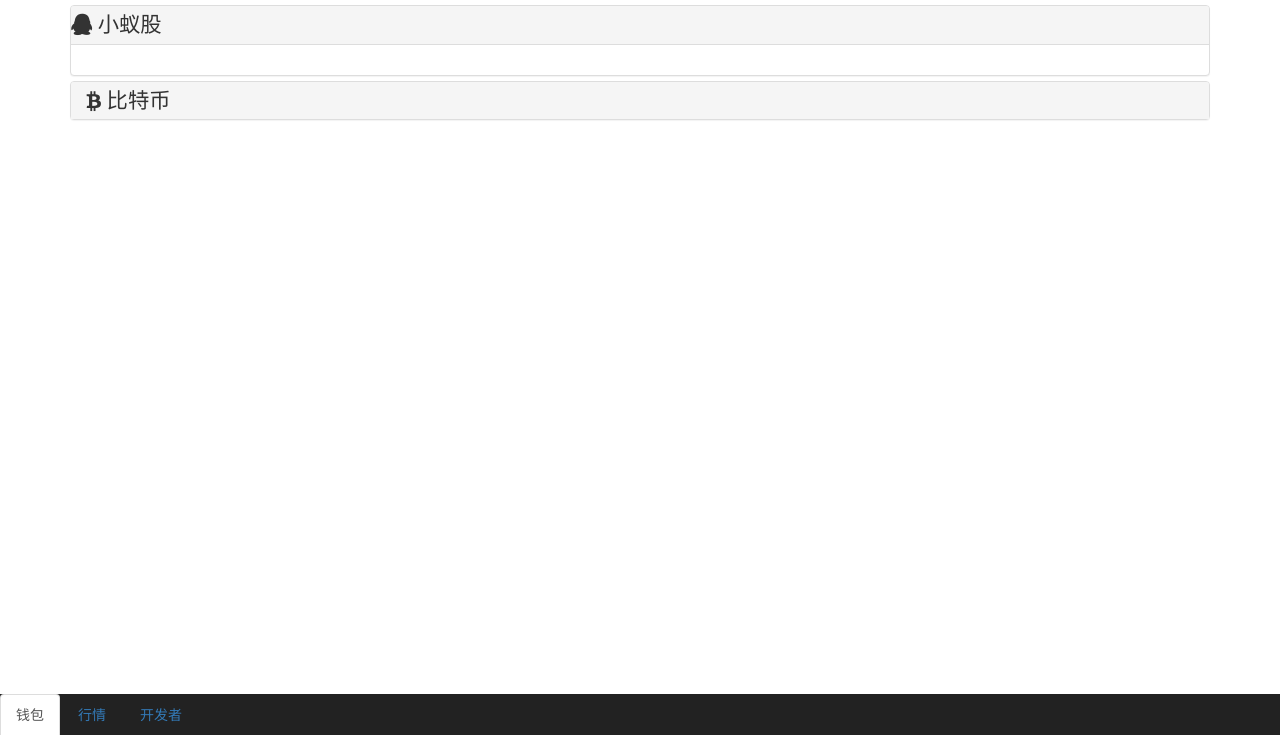
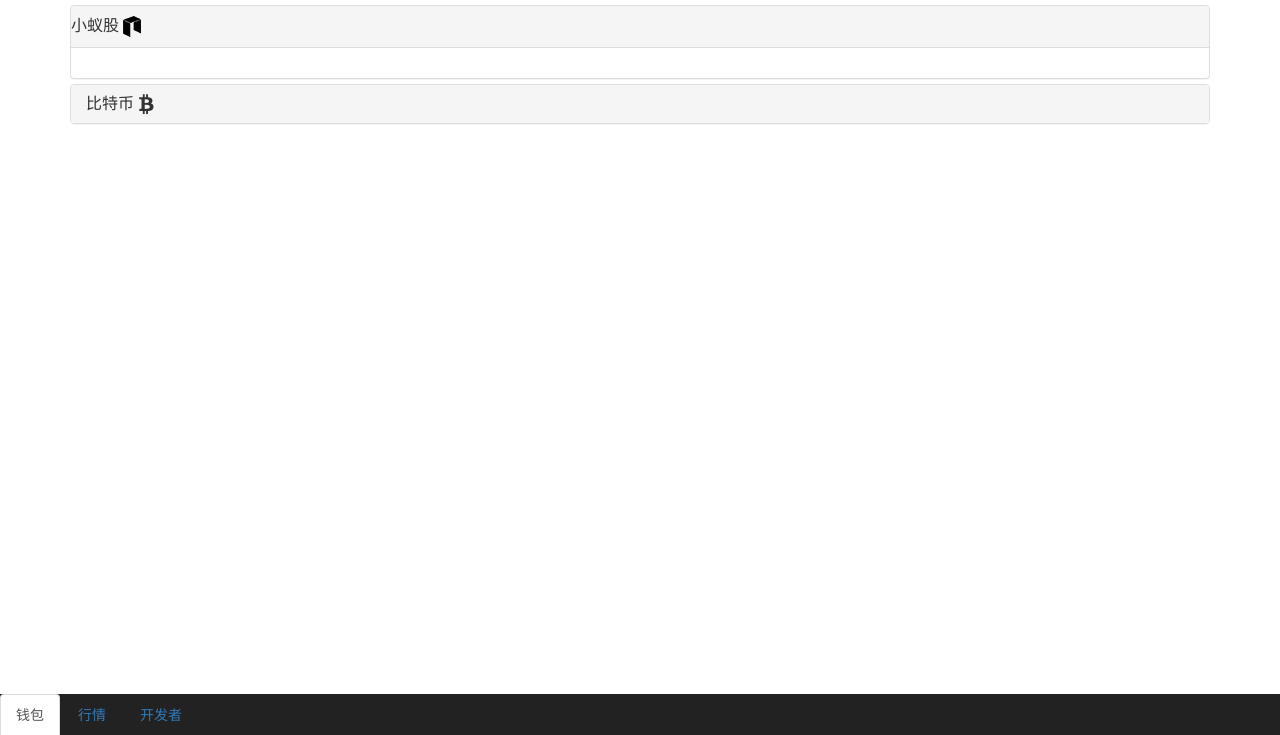
Before and after one commit to ZbenVincent/NEODUN, a plain HTML site: page index.html in a window 1280 px wide. Shown: the part 65-800 px from the top of the page. Drawn offline with Linux system fonts and the light colour scheme.

Commit message:
图标，跨域

```diff
--- a/index.html
+++ b/index.html
@@ -5,6 +5,7 @@
     <meta charset="utf-8">
     <meta http-equiv="X-UA-Compatible" content="IE=edge">
     <meta name="viewport" content="width=device-width, initial-scale=1">
+    <meta http-equiv="Content-Security-Policy" content="upgrade-insecure-requests">
     <!-- 上述3个meta标签*必须*放在最前面，任何其他内容都*必须*跟随其后！ -->
     <title>NeoDun</title>
 
@@ -61,9 +62,10 @@
                     <div class="panel-heading">
                         <div class="row">
                             <h4 class="panel-title">
-                                <span class="fa fa-qq fa-lg" data-toggle="collapse" data-parent="#accordion" href="#collapseOne">
-                                            小蚁股
+                                <span class="" data-toggle="collapse" data-parent="#accordion" href="#collapseThree">
+                                    小蚁股
                                 </span>
+                                <img src="img/neo.png" alt="NEO">
                             </h4>
                         </div>
                     </div>
@@ -97,9 +99,10 @@
                 <div class="panel panel-default">
                     <div class="panel-heading">
                         <h4 class="panel-title">
-                            <span class="fa fa-btc fa-lg" data-toggle="collapse" data-parent="#accordion" href="#collapseThree">
+                            <span class="" data-toggle="collapse" data-parent="#accordion" href="#collapseThree">
                                 比特币
                             </span>
+                            <span class="fa fa-btc fa-lg"></span>
                         </h4>
                     </div>
                     <div id="collapseThree" class="panel-collapse collapse">
```
Also changed, not shown: img/neo.png (added), img/neologo.png (added).
